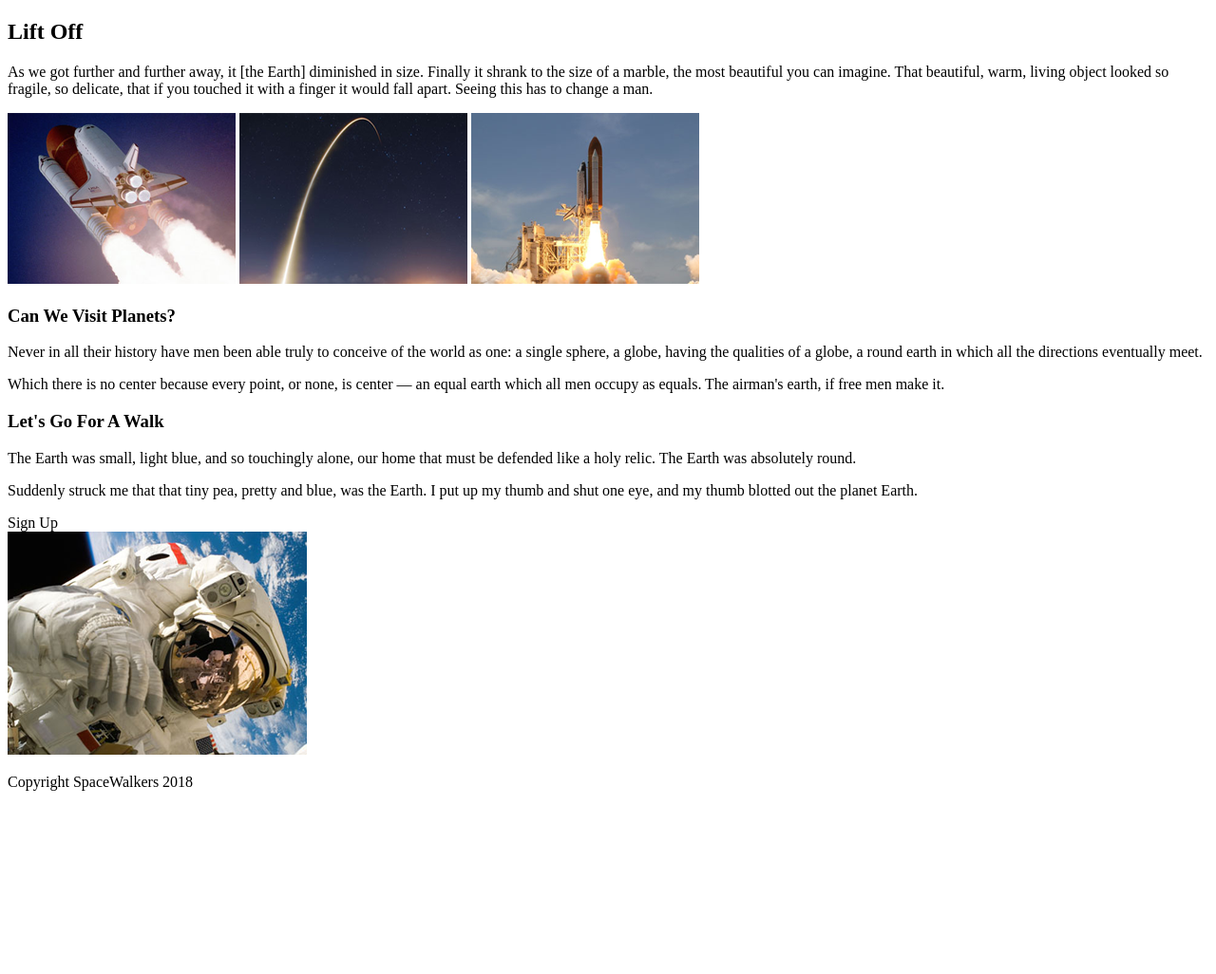
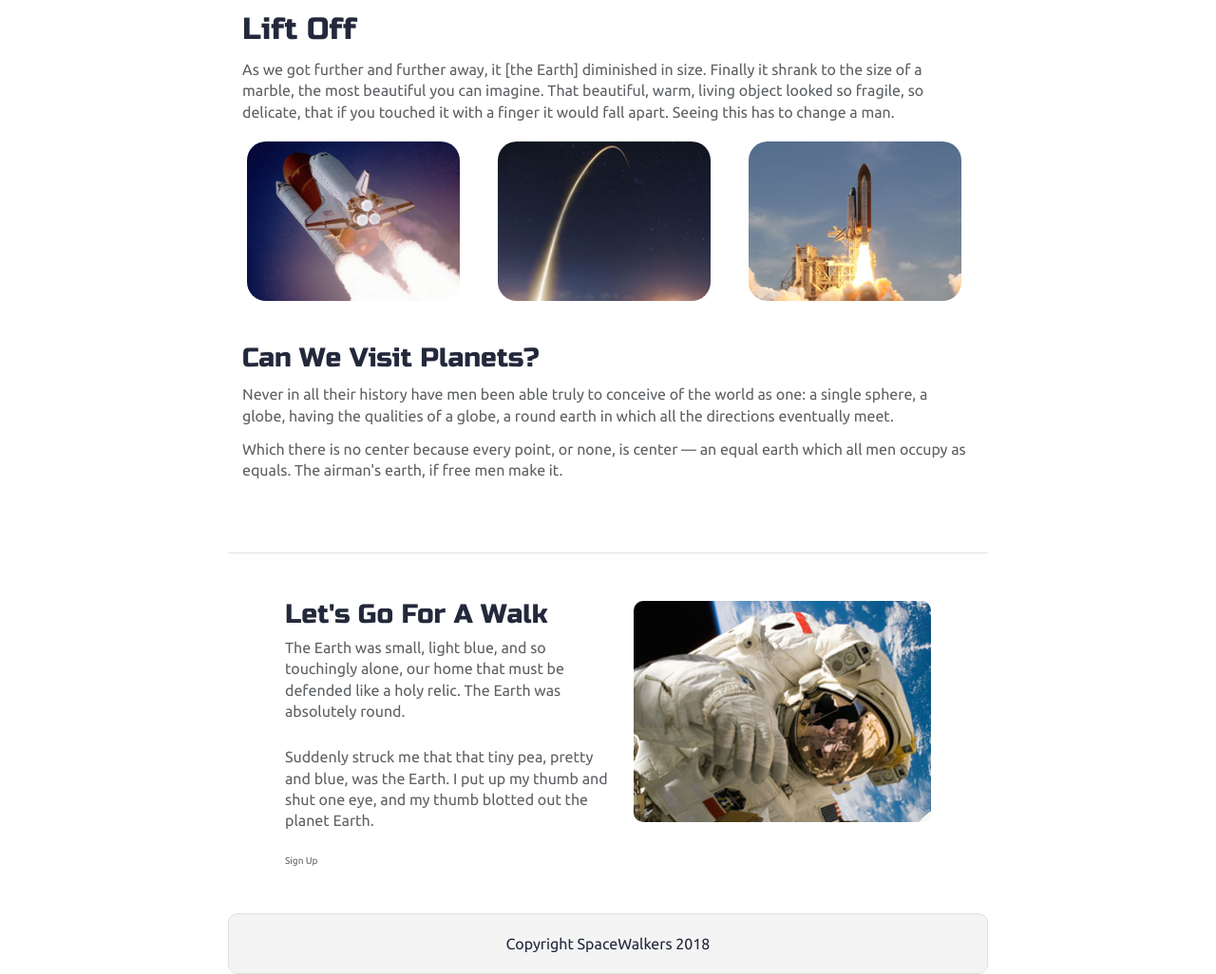
Before and after one commit to bloominstituteoftechnology/Sprint-Challenge--Advanced-CSS, a PHP site: page / in a window 1280 px wide. Shown: the whole page at 95% size. Before the commit the page ends 833 px from the top, so only its background shows below. Run offline with PHP 8.4, Linux system fonts and the light colour scheme; style sheets or scripts are compiled from the project's sources.

Commit message:
starting

```diff
--- /dev/null
+++ b/css/index.css
@@ -0,0 +1,223 @@
+/* http://meyerweb.com/eric/tools/css/reset/
+   v2.0 | 20110126
+   License: none (public domain)
+*/
+html,
+body,
+div,
+span,
+applet,
+object,
+iframe,
+h1,
+h2,
+h3,
+h4,
+h5,
+h6,
+p,
+blockquote,
+pre,
+a,
+abbr,
+acronym,
+address,
+big,
+cite,
+code,
+del,
+dfn,
+em,
+img,
+ins,
+kbd,
+q,
+s,
+samp,
+small,
+strike,
+strong,
+sub,
+sup,
+tt,
+var,
+b,
+u,
+i,
+center,
+dl,
+dt,
+dd,
+ol,
+ul,
+li,
+fieldset,
+form,
+label,
+legend,
+table,
+caption,
+tbody,
+tfoot,
+thead,
+tr,
+th,
+td,
+article,
+aside,
+canvas,
+details,
+embed,
+figure,
+figcaption,
+footer,
+header,
+hgroup,
+menu,
+nav,
+output,
+ruby,
+section,
+summary,
+time,
+mark,
+audio,
+video {
+  margin: 0;
+  padding: 0;
+  border: 0;
+  font-size: 100%;
+  font: inherit;
+  vertical-align: baseline;
+}
+/* HTML5 display-role reset for older browsers */
+article,
+aside,
+details,
+figcaption,
+figure,
+footer,
+header,
+hgroup,
+menu,
+nav,
+section {
+  display: block;
+}
+body {
+  line-height: 1;
+}
+ol,
+ul {
+  list-style: none;
+}
+blockquote,
+q {
+  quotes: none;
+}
+blockquote:before,
+blockquote:after,
+q:before,
+q:after {
+  content: '';
+  content: none;
+}
+table {
+  border-collapse: collapse;
+  border-spacing: 0;
+}
+* {
+  box-sizing: border-box;
+}
+html {
+  font-size: 62.5%;
+}
+html,
+body {
+  font-family: 'Ubuntu', sans-serif;
+  color: #5E6164;
+}
+h1,
+h2,
+h3,
+h4,
+h5 {
+  font-family: 'Russo One', sans-serif;
+  color: #23293B;
+}
+h2 {
+  font-size: 3.2rem;
+}
+h3 {
+  font-size: 2.8rem;
+}
+p {
+  font-size: 1.6rem;
+  line-height: 1.4;
+}
+.container {
+  max-width: 800px;
+  width: 100%;
+  margin: 0 auto;
+}
+footer {
+  color: #22283B;
+  background: #f4f4f4;
+  padding: 20px 0;
+  border: 1px double #e0e0e0;
+  border-radius: 10px;
+  display: flex;
+  justify-content: center;
+  align-items: center;
+}
+.home .intro h2 {
+  padding: 15px;
+}
+.home .intro p {
+  padding: 0 15px;
+}
+.home .space-images {
+  display: flex;
+  flex-wrap: wrap;
+  width: 100%;
+}
+.home .space-images img {
+  width: 28%;
+  margin: 20px 2.5%;
+  border-radius: 20px;
+  height: 100%;
+}
+.home .visit-planets {
+  padding: 15px;
+}
+.home .visit-planets h3 {
+  margin-top: 11px;
+}
+.home .visit-planets p {
+  margin-top: 13px;
+}
+.home .walk {
+  margin-top: 60px;
+  border-top: 1px solid #dee2e6;
+  padding: 50px 60px;
+  display: flex;
+  justify-content: center;
+}
+.home .walk .walk-text {
+  width: 50%;
+}
+.home .walk .walk-text h3 {
+  margin-bottom: 10px;
+}
+.home .walk .walk-text p {
+  margin-bottom: 26px;
+}
+.home .walk .walk-img {
+  width: 46%;
+  margin-left: 4%;
+}
+.home .walk .walk-img img {
+  width: 100%;
+  height: auto;
+  border-radius: 10px;
+}
--- a/index.html
+++ b/index.html
@@ -15,8 +15,10 @@
 </head>
 
 <body>
+ <header class="main-navigation">
 
- <!-- navigation code here -->
+ </header>
+
 
   <div class="container home">
 
--- a/less/index.less
+++ b/less/index.less
@@ -1 +1,8 @@
 // Import your less files here:
+@import 'variables.less';
+@import 'mixins.less';
+@import 'reset.less';
+@import 'global.less';
+@import 'navigation.less';
+@import 'footer.less';
+@import 'home-page.less';
```
Also changed, not shown: less/navigation.less (line endings or trailing spaces).
